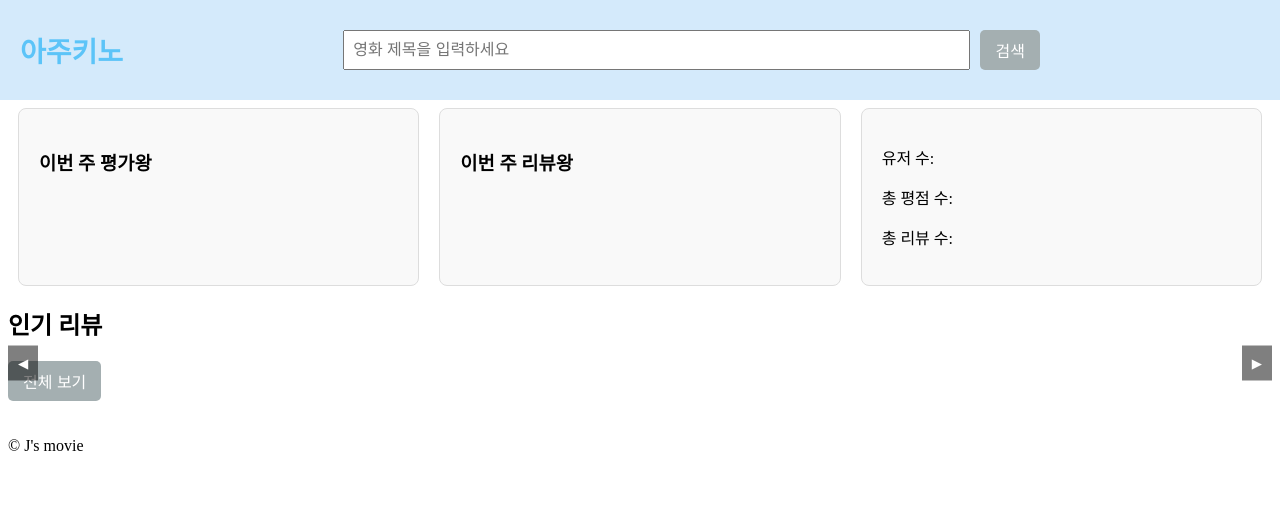
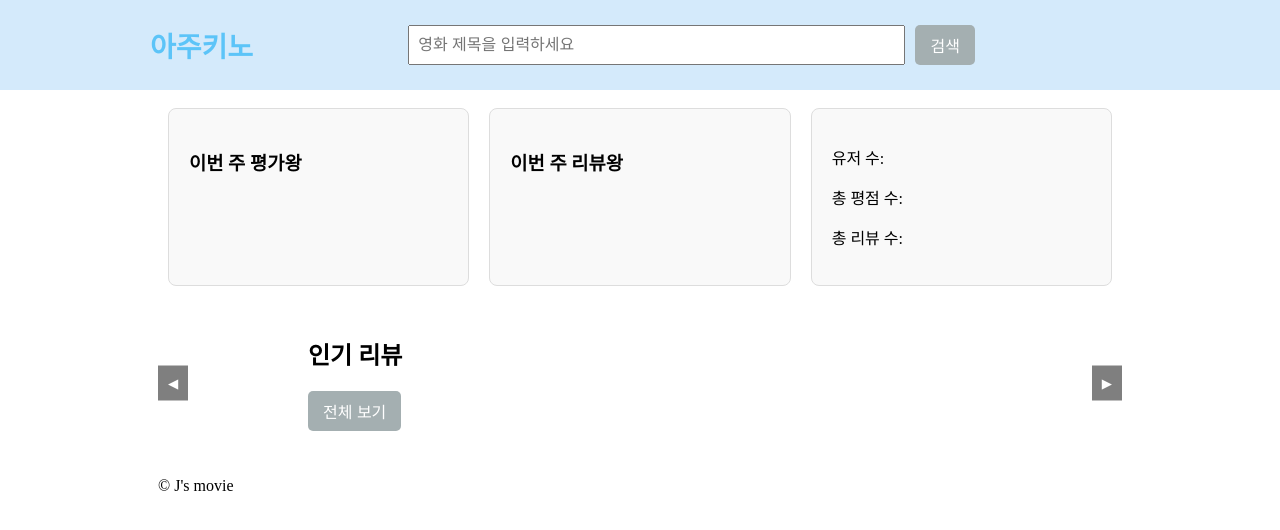
Before and after one commit to unie12/movie_review, a Spring app: page /home in a window 1280 px wide. Shown: the top 530 px of the page. Run offline with Thymeleaf, Linux system fonts and the light colour scheme; the template is opened without the code that fills it, so the values that code supplies are empty; some of the project's set-up classes (security, data sources, template engines, error pages and the like) are left out, and stand-ins take their place.

Commit message:
Add code explanation + UI modify

```diff
--- a/src/main/java/com/example/movie_review/dbRating/DbRatingController.java
+++ b/src/main/java/com/example/movie_review/dbRating/DbRatingController.java
@@ -17,6 +17,9 @@
 public class DbRatingController {
     private final DbRatingService dbRatingService;
 
+    /**
+     * 해당 영화에 대한 해당 유저의 평점 보여주기
+     */
     @GetMapping("/{movieId}")
     public ResponseEntity<?> loadRating(@PathVariable Long movieId, @AuthenticationPrincipal OAuth2User principal) {
         if (principal == null) {
--- a/src/main/java/com/example/movie_review/favoriteMovie/FavoriteController.java
+++ b/src/main/java/com/example/movie_review/favoriteMovie/FavoriteController.java
@@ -18,6 +18,9 @@
 public class FavoriteController {
     private final UserFavoriteMovieService userFavoriteMovieService;
 
+    /**
+     * request의 영화에 대해 현재 사용자의 찜 기능 토글 활성화
+     */
     @PostMapping("")
     public ResponseEntity<?> toggleFavorite(@RequestBody FavoriteRequest request, @AuthenticationPrincipal OAuth2User principal) {
         if (principal == null) {
--- a/src/main/java/com/example/movie_review/user/api/PreferredMoviesController.java
+++ b/src/main/java/com/example/movie_review/user/api/PreferredMoviesController.java
@@ -14,11 +14,17 @@
 public class PreferredMoviesController {
     private PreferredMoviesService preferredMoviesService;
 
+    /**
+     * 현재 사용자의 선호 영화 추가
+     */
     @PostMapping
     public void addPreferredMovie(@RequestBody PreferredMovies preferredMovie) {
         preferredMoviesService.savePreferredMovie(preferredMovie);
     }
 
+    /**
+     * 현재 사용자의 선호 영화 리스트 가져오기
+     */
     @GetMapping("/user/{userId}")
     public List<PreferredMovies> getPreferredMovies(@PathVariable Long userId) {
         User user = new User();
--- a/src/main/java/com/example/movie_review/user/api/UserActivityController.java
+++ b/src/main/java/com/example/movie_review/user/api/UserActivityController.java
@@ -21,6 +21,9 @@
     private final Map<String, UserActivityService> activityServices;
 
 
+    /**
+     * 해당 사용자의 각 카테고리별 활동 내역 리스트 보여주기
+     */
     @GetMapping("/{userEmail}/activities")
     public ResponseEntity<?> getUserActivities(
             @PathVariable String userEmail,
@@ -42,6 +45,9 @@
         return ResponseEntity.ok(response);
     }
 
+    /**
+     * 각 카테고리별 sort-option 리스트 보여주기
+     */
     @GetMapping("/{userEmail}/sort-options")
     public ResponseEntity<Map<String , List<SortOption>>> getSortOptions(@PathVariable String userEmail) {
         Map<String, List<SortOption>> sortOptions = new HashMap<>();
--- a/src/main/resources/static/css/homeStyle.css
+++ b/src/main/resources/static/css/homeStyle.css
@@ -1,5 +1,6 @@
 .container {
     position: relative; /* container 요소에 position: relative; 추가 */
+    padding: 10px 150px;
 }
 .sections {
     display: flex;
--- a/src/main/resources/templates/fragments/bodyHeader.html
+++ b/src/main/resources/templates/fragments/bodyHeader.html
@@ -3,7 +3,7 @@
 <div th:fragment="bodyHeader">
     <style>
         body {
-            padding-top: 100px; /* navbar 높이 + 여분 */
+            padding-top: 90px; /* navbar 높이 + 여분 */
         }
         .navbar {
             position: fixed;
@@ -12,7 +12,7 @@
             right: 0;
             background-color: #D4EAFB;
             color: white;
-            padding: 15px 20px;
+            padding: 10px 150px;
             display: flex;
             justify-content: space-between;
             align-items: center;
```
Also changed, not shown: src/main/java/com/example/movie_review/tmdb/TmdbService.java (+4 -4 lines).
